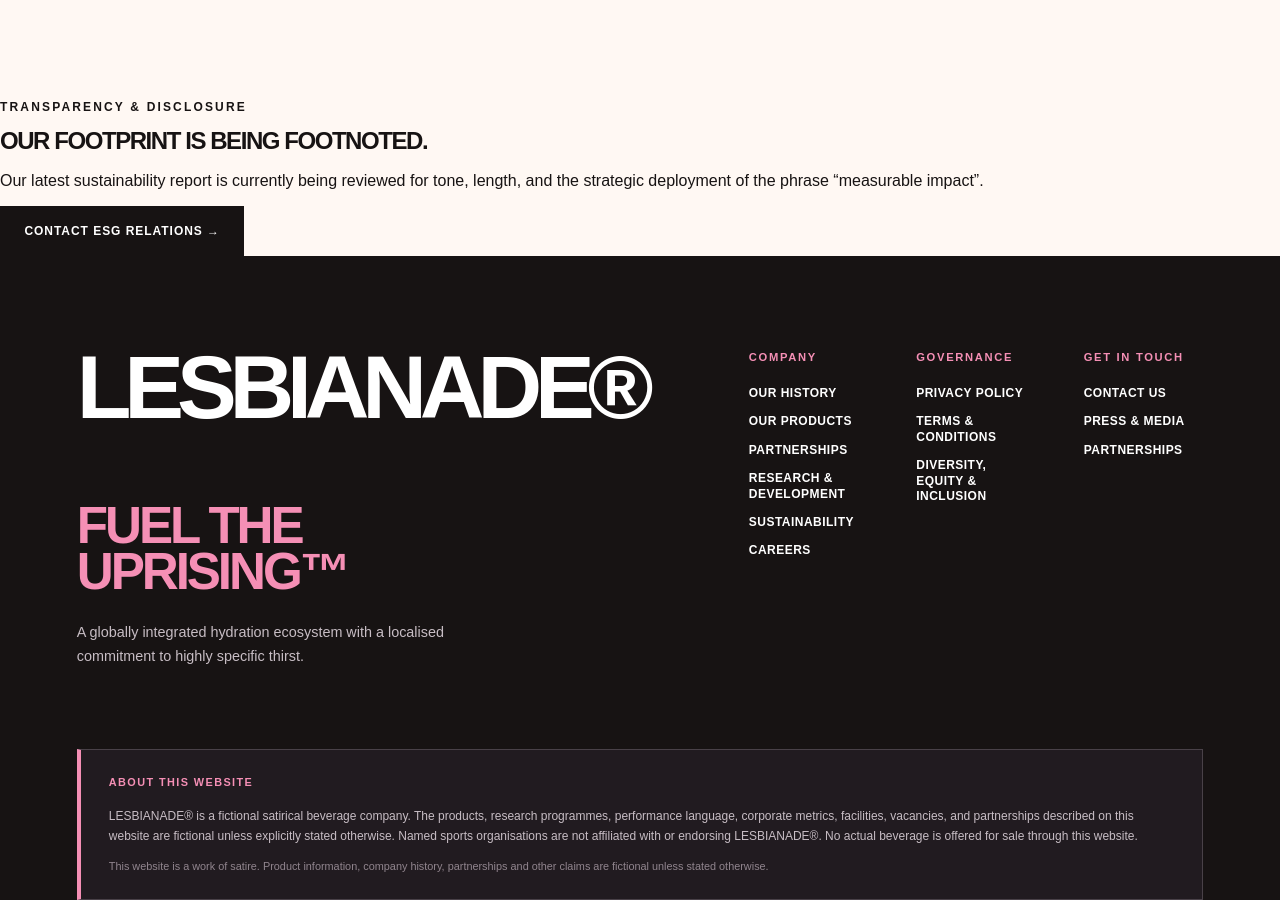
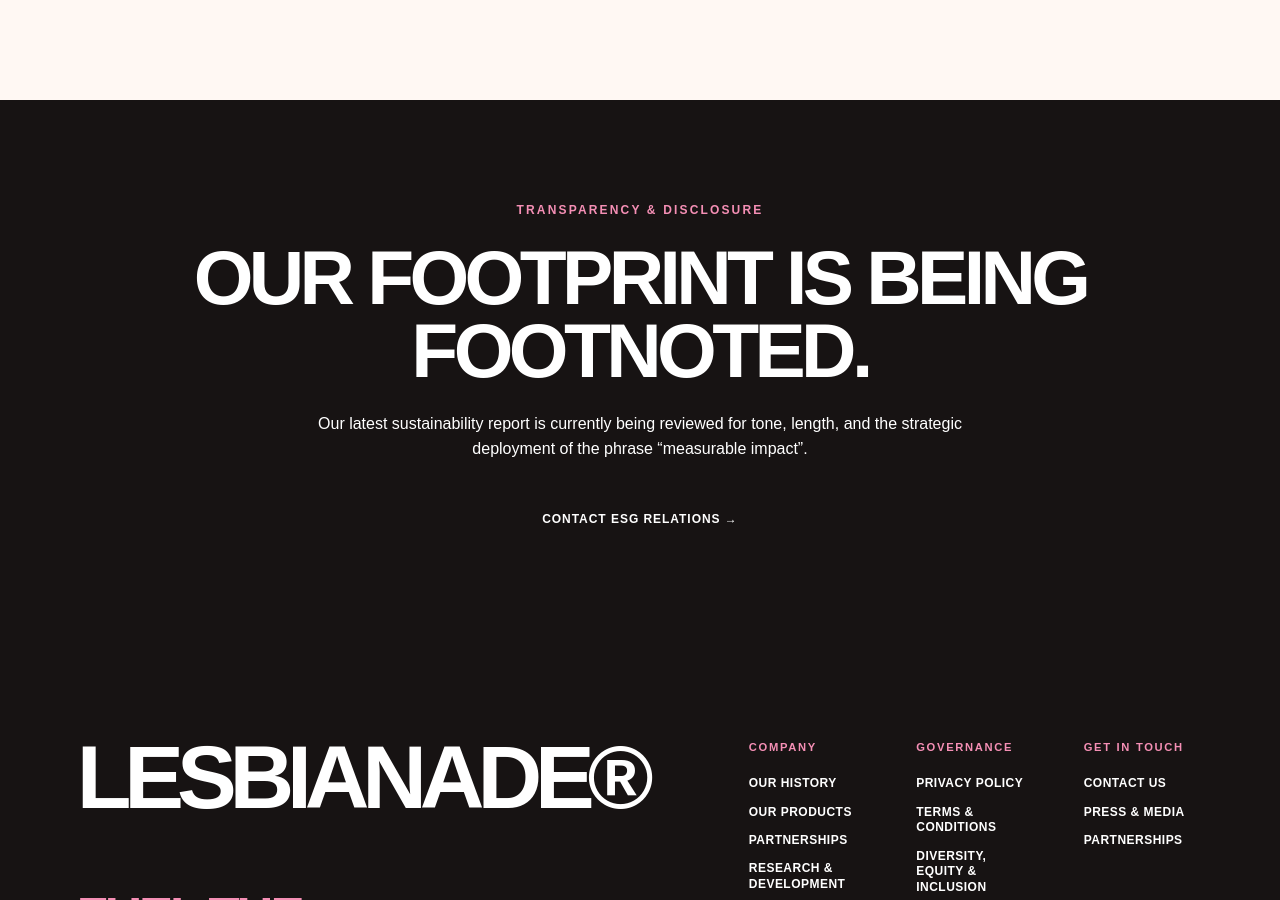
Before and after one commit to OWelton-Rosie/LESBIANADE.com, a SvelteKit app: page /company/sustainability in a window 1280 px wide. Shown: the part 2377-3277 px from the top of the page. Built offline with nearby package versions, Linux system fonts and the light colour scheme.

Commit message:
Style sustainability contact notice

```diff
--- a/src/routes/company/sustainability/+page.svelte
+++ b/src/routes/company/sustainability/+page.svelte
@@ -147,6 +147,36 @@
     line-height: 1.5;
 }
 
+.contact-notice {
+    padding: 8vw;
+    text-align: center;
+    background: var(--dark);
+    color: var(--white);
+}
+
+.contact-notice h2 {
+    max-width: 1000px;
+    margin: 1.5rem auto;
+    font-size: clamp(2.5rem, 6vw, 6rem);
+    line-height: 0.95;
+    letter-spacing: -0.06em;
+}
+
+.contact-notice > p:not(.eyebrow) {
+    max-width: 650px;
+    margin: 0 auto;
+    line-height: 1.6;
+}
+
+.contact-notice .eyebrow {
+    color: var(--pink);
+}
+
+.contact-notice .button {
+    display: inline-block;
+    margin-top: 2rem;
+}
+
 @media (max-width: 800px) {
   .sustainability-content { padding: 18vw 7vw; grid-template-columns: 1fr; gap: 3rem; }
   .sustainability-stats { grid-template-columns: 1fr; }
@@ -154,5 +184,6 @@
   .commitment-grid { grid-template-columns: 1fr; }
   .commitment-grid article { border-left: 2px solid var(--dark); }
   .sustainability-commitments { padding: 12vw 7vw; }
+  .contact-notice { padding: 18vw 7vw; }
 }
 </style>
```
